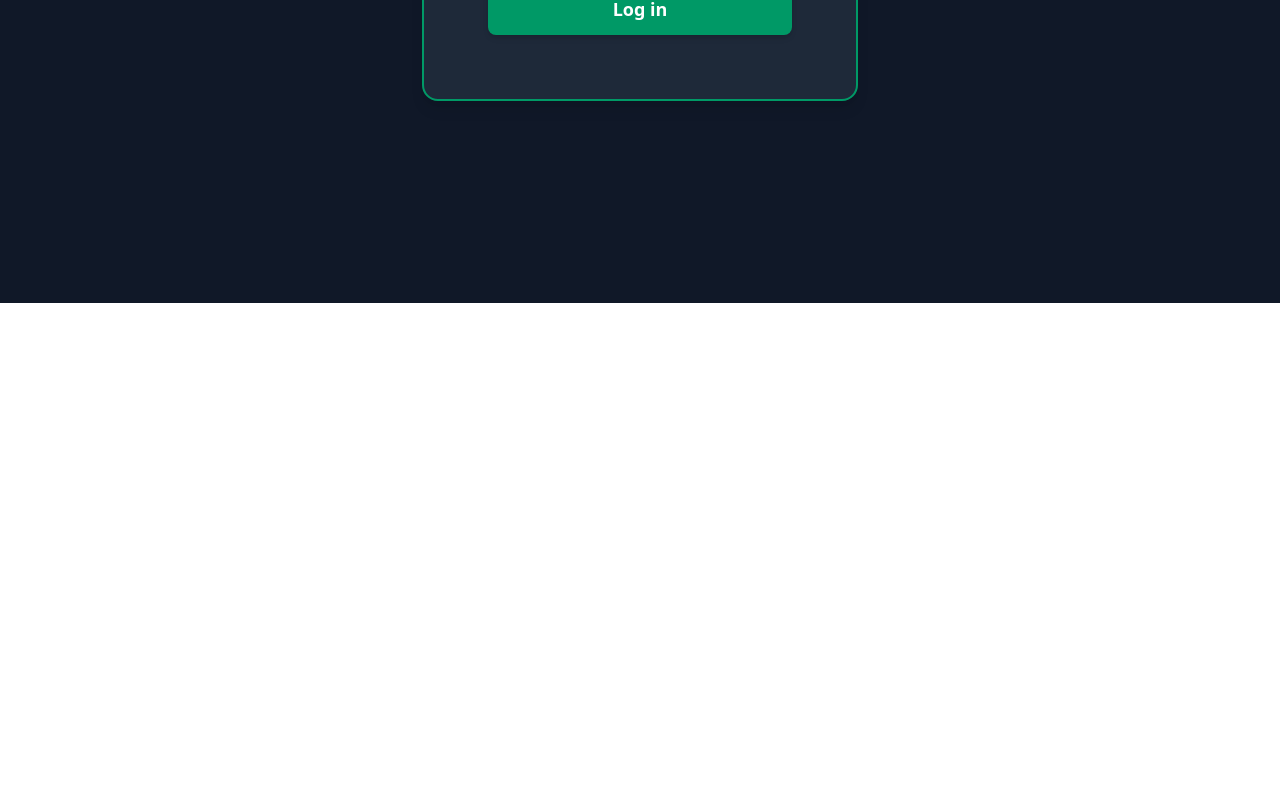
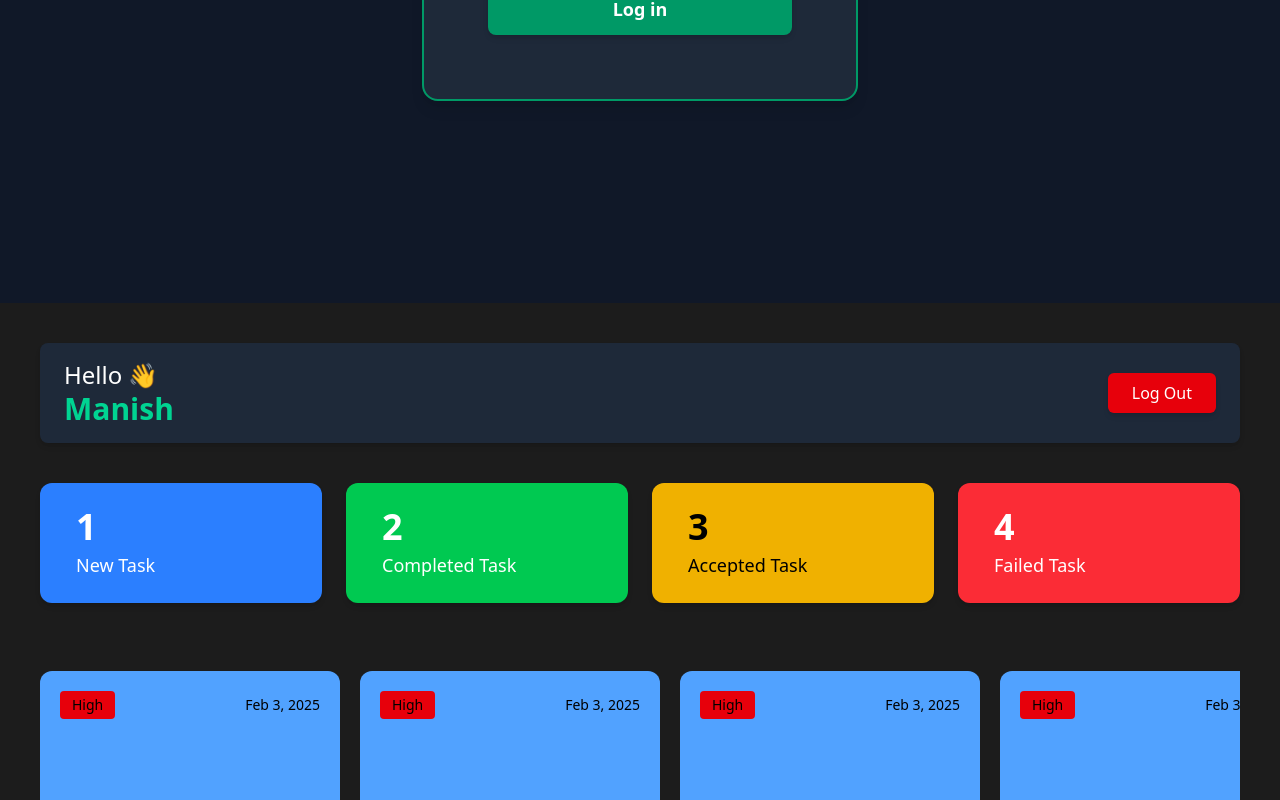
Before and after one commit to Manish-061/employee-management, a React (Vite) app: page / in a window 1280 px wide. Shown: the part 497-1297 px from the top of the page. Before the commit the page ends 800 px from the top, so only its background shows below. Built offline with nearby package versions, Linux system fonts and the light colour scheme.

Commit message:
Set Data snd Opening employee or admin.

```diff
--- a/src/App.jsx
+++ b/src/App.jsx
@@ -1,29 +1,29 @@
-import React, { useEffect, useState } from 'react'
+import React, { useContext, useEffect, useState } from 'react'
 import Login from './components/Auth/login'
 import EmployeeDashboard from './components/Dashboard/EmployeeDashboard'
 import AdminDashboard from './components/Dashboard/AdminDashboard'
-import { getLocalStorage, setLocalStorage } from './utils/localStorage'
+import { AuthContext } from './context/AuthProvider'
 
 const App = () => {
 
-  // useEffect(() => {
-  //   setLocalStorage()
-  //   getLocalStorage()
-  // },)
+  const [user, setUser] = useState(null)
+  const authData = useContext(AuthContext)
 
-  const [user, setUser] = useState(null)
 
   const handleLogin = (email, password) =>{
-    console.log(email, password);
-
+    if(email == "admin@me.com" && password == '123'){
+     setUser('admin')
+    } else if (email == "user@me.com" && password == '123'){
+      setUser('employee')
+    }else{
+      alert("Invalid credentials.")
+    }
   }
-
 
   return (
     <>
-        {!user ? <Login handleLogin={handleLogin} /> : ''}
-        {/* <EmployeeDashboard /> */}
-        {/* <AdminDashboard /> */}
+        {!user ? <Login handleLogin={handleLogin}/> : ''}
+        {user == 'admin' ? <AdminDashboard /> : <EmployeeDashboard />}
     </>
   )
 }
--- a/src/context/AuthContext.jsx
+++ /dev/null
@@ -1,9 +0,0 @@
-import React from 'react'
-
-const AuthContext = ({children}) => {
-  return (
-    <div>{children}</div>
-  )
-}
-
-export default AuthContext
--- /dev/null
+++ b/src/context/AuthProvider.jsx
@@ -0,0 +1,26 @@
+import React, { createContext, useEffect, useState } from 'react'
+import { getLocalStorage, setLocalStorage } from '../utils/localStorage'
+
+export const AuthContext = createContext()
+
+const AuthProvider = ({children}) => {
+
+    const [userData, setUserData] = useState(null)
+
+   useEffect(() => {
+    setLocalStorage()
+    const {employees , admin} = getLocalStorage()
+        setUserData({employees, admin})
+   }, [])
+
+
+  return (
+    <div>
+       <AuthContext.Provider value={userData}>
+        {children}
+       </AuthContext.Provider>
+    </div>
+  )
+}
+
+export default AuthProvider
--- a/src/context/TaskContext.jsx
+++ /dev/null
@@ -1,9 +0,0 @@
-import React from 'react'
-
-const TaskContext = ({children}) => {
-  return (
-    <div>{children}</div>
-  )
-}
-
-export default TaskContext
--- a/src/main.jsx
+++ b/src/main.jsx
@@ -2,18 +2,15 @@ import { StrictMode } from 'react'
 import { createRoot } from 'react-dom/client'
 import './index.css'
 import App from './App.jsx'
-import AuthContext from './context/AuthContext.jsx'
-import TaskContext from './context/TaskContext.jsx'
+import AuthProvider from './context/AuthProvider.jsx'
 
-localStorage.clear()
+
 createRoot(document.getElementById('root')).render(
   <StrictMode>
 
-    <AuthContext>
-      <TaskContext>
-        <App />
-      </TaskContext>
-    </AuthContext>
+    <AuthProvider>
+      <App />
+    </AuthProvider>
 
   </StrictMode>,
 )
--- a/src/utils/localStorage.jsx
+++ b/src/utils/localStorage.jsx
@@ -218,6 +218,6 @@ export const getLocalStorage = ()=>{
     const employees = JSON.parse(localStorage.getItem('employees'))
     const admin = JSON.parse(localStorage.getItem('admin'))
 
-    console.log(employees, admin)
+    return {employees, admin}
 
 }
```
